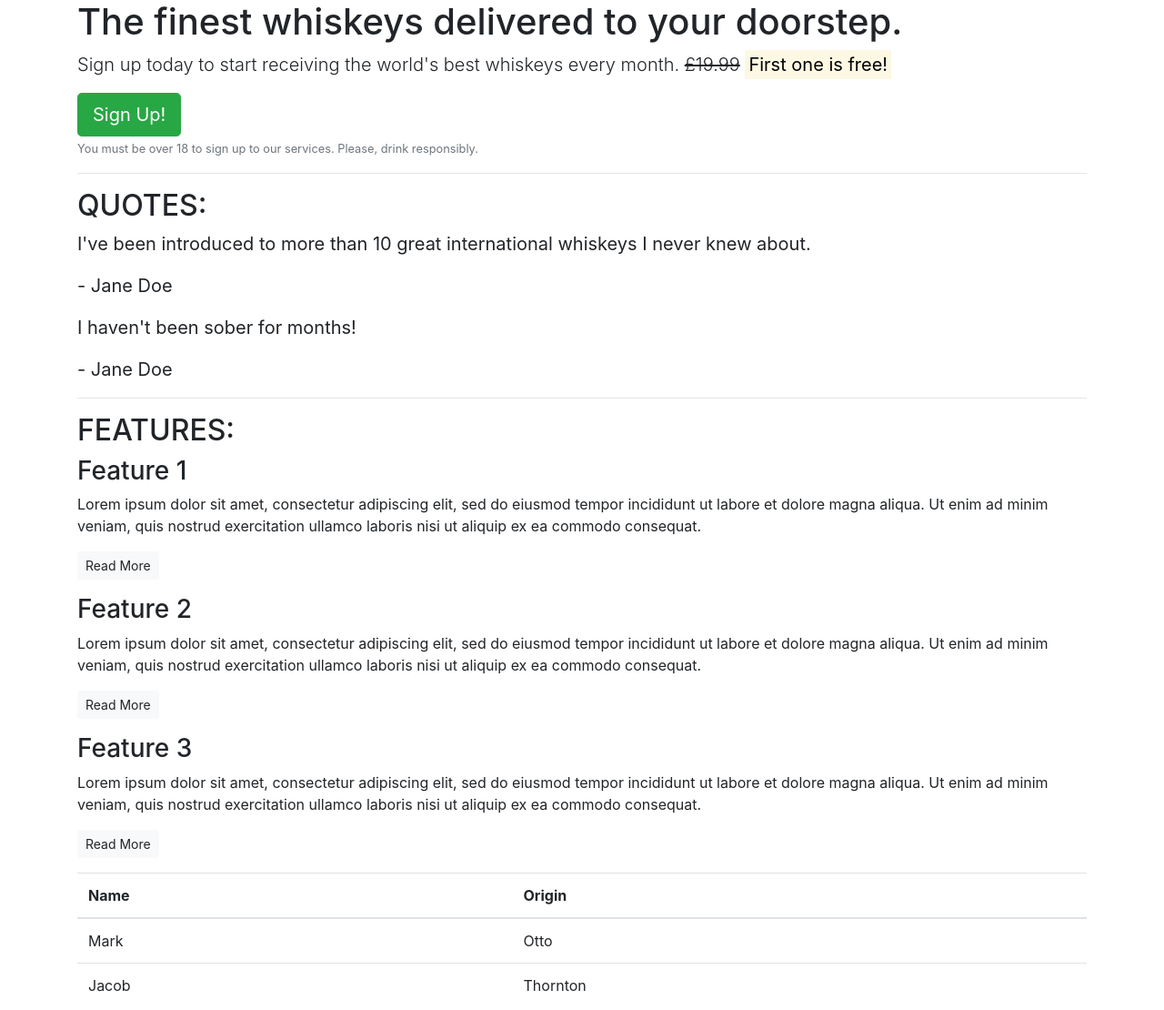
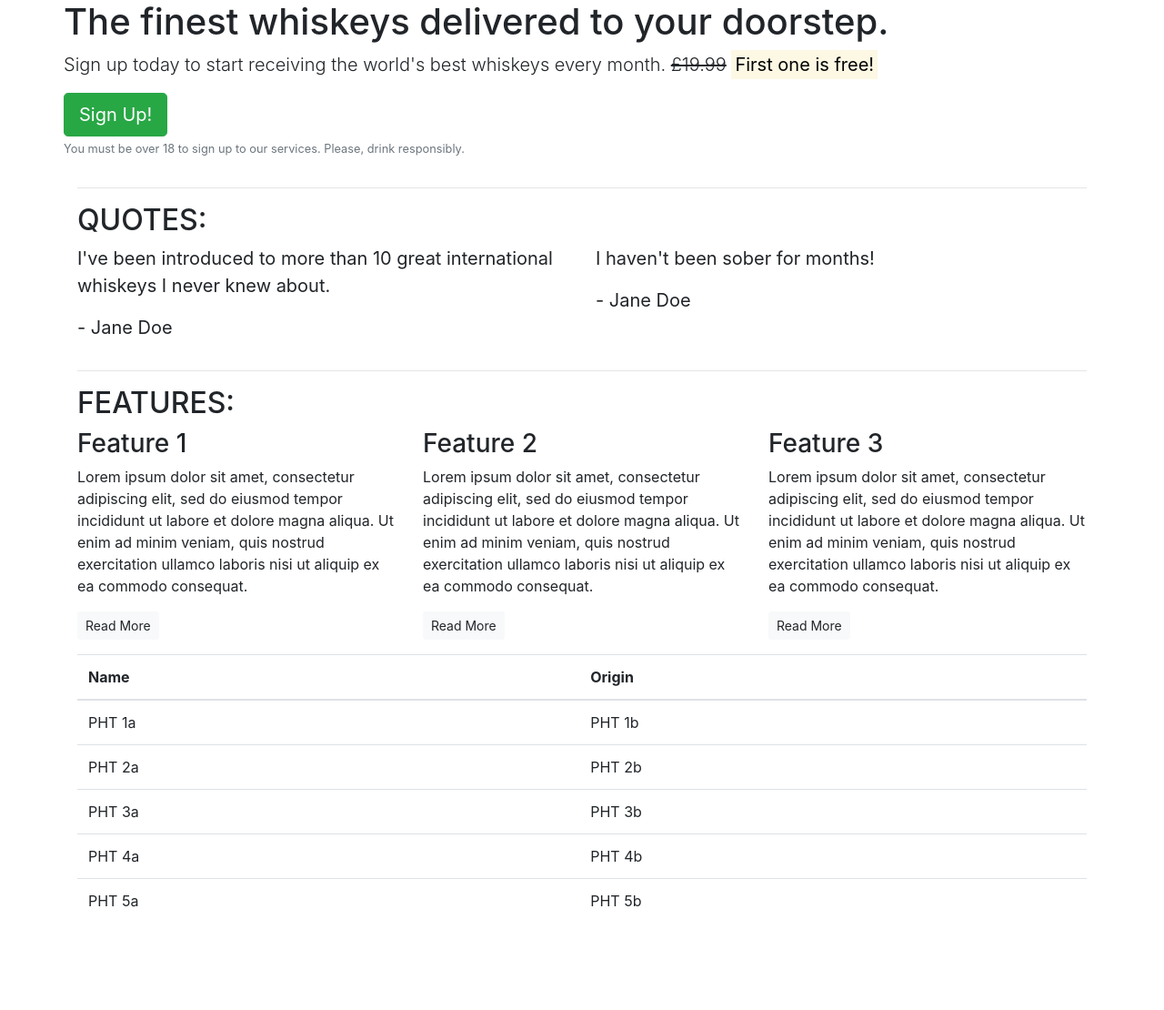
Before and after one commit to TobinStonelake/whiskey-drop, a plain HTML site: page index.html in a window 1280 px wide. Shown: the whole page at 91% size. After the commit the page ends 1030 px from the top, so only its background shows below. Drawn offline with nearby package versions, Linux system fonts and the light colour scheme.

Commit message:
Added responsive design styling for the Quotes, Features and each Heading

```diff
--- a/index.html
+++ b/index.html
@@ -10,6 +10,8 @@
 <body>
     <article class="container">
         <!-- Callout -->
+        <div class="row">
+            <div class="co1-12">
                 <section class="callout">
                     <h1>The finest whiskeys delivered to your doorstep.</h1>
                     <p class="lead">Sign up today to start receiving the world's best whiskeys every month.
@@ -17,41 +19,65 @@
                     <button class="btn btn-success btn-lg">Sign Up!</button>
                     <p class="text-muted"><small>You must be over 18 to sign up to our services. Please, drink responsibly.</small></p>
                 </section>
+            </div>
+        </div>
         <!-- /.callout -->
         <hr>
 
         <!-- Quotes -->
         <section class="quotes">
+            <div class="row">
+                <div class="col-12">
                     <h2 class="text-uppercase">Quotes:</h2>
+                </div>
+            </div>
+            <div class="row">
+                <div class="col-12 col-md-6">
                     <blockquote class="blockquote">
                         <p>I've been introduced to more than 10 great international whiskeys I never knew about.</p>
                         <p>- Jane Doe</p>
                     </blockquote>
+                </div>
+                <div class="col-12 col-md-6">
                     <blockquote class="blockquote">
                         <p>I haven't been sober for months!</p>
                         <p>- Jane Doe</p>
                     </blockquote>
+                </div>
+            </div>
         </section>
         <!-- /.quotes -->
         <hr>
 
         <!-- Features -->
         <section class="features">
+            <div class="row">
+                <div class="col-12">
                     <h2 class="text-uppercase">Features:</h2>
+                </div>
+            </div>
+            <div class="row">
+                <div class="col-12 col-md-6 col-lg-4">
                     <div class="feature">
                         <h3>Feature 1</h3>
                         <p>Lorem ipsum dolor sit amet, consectetur adipiscing elit, sed do eiusmod tempor incididunt ut labore et dolore magna aliqua. Ut enim ad minim veniam, quis nostrud exercitation ullamco laboris nisi ut aliquip ex ea commodo consequat.</p>
                         <p><a class="btn btn-sm btn-light" href="">Read More</a></p>
                     </div>
+                </div>
+                <div class="col-12 col-md-6 col-lg-4">
                     <div class="feature">
                         <h3>Feature 2</h3>
                         <p>Lorem ipsum dolor sit amet, consectetur adipiscing elit, sed do eiusmod tempor incididunt ut labore et dolore magna aliqua. Ut enim ad minim veniam, quis nostrud exercitation ullamco laboris nisi ut aliquip ex ea commodo consequat.</p>
                         <p><a class="btn btn-sm btn-light" href="">Read More</a></p>
                     </div>
+                </div>
+                <div class="col-12 d-md-none d-lg-block col-lg-4">
                     <div class="feature">
                         <h3>Feature 3</h3>
                         <p>Lorem ipsum dolor sit amet, consectetur adipiscing elit, sed do eiusmod tempor incididunt ut labore et dolore magna aliqua. Ut enim ad minim veniam, quis nostrud exercitation ullamco laboris nisi ut aliquip ex ea commodo consequat.</p>
                         <p><a class="btn btn-sm btn-light" href="">Read More</a></p>
+                    </div>
+                </div>
             </div>
         </section>
         <!-- /.features -->
@@ -67,12 +93,24 @@
   </thead>
   <tbody>
     <tr>
-      <td>Mark</td>
-      <td>Otto</td>
+      <td>PHT 1a</td>
+      <td>PHT 1b</td>
     </tr>
     <tr>
-      <td>Jacob</td>
-      <td>Thornton</td>
+      <td>PHT 2a</td>
+      <td>PHT 2b</td>
+    </tr>
+    <tr>
+      <td>PHT 3a</td>
+      <td>PHT 3b</td>
+    </tr>
+    <tr>
+      <td>PHT 4a</td>
+      <td>PHT 4b</td>
+    </tr>
+    <tr>
+      <td>PHT 5a</td>
+      <td>PHT 5b</td>
     </tr>
   </tbody>
 </table>
```
Lines whose indentation alone changed are shown as unchanged.
